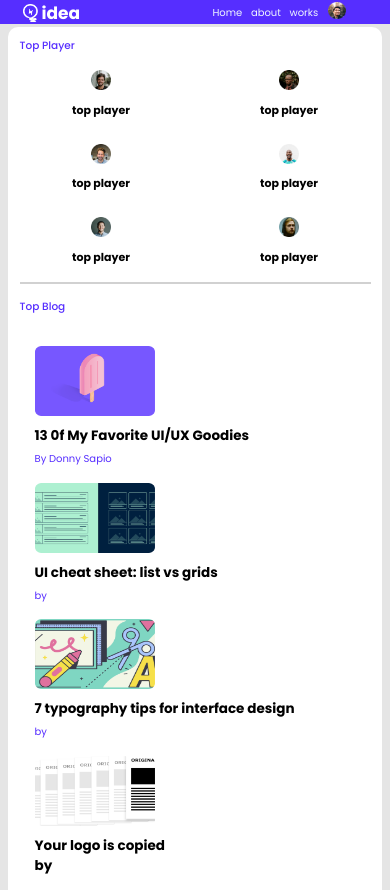
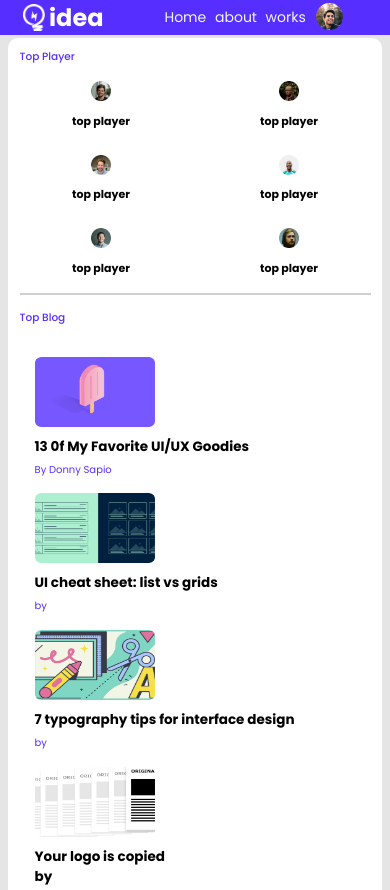
Before and after one commit to saimun5656/project-03-leader-board, a plain HTML site: page index.html in a window 390 px wide. Shown: the top 890 px of the page. Drawn offline with Linux system fonts and the light colour scheme.

Commit message:
nav bar fixed

```diff
--- a/styles/style.css
+++ b/styles/style.css
@@ -11,7 +11,7 @@ body{
 }
 .navbar{
     max-width: 88vw;
-    height: 6.2vw;
+    height: 100%;
     margin: 0 auto;
 }
 .navbar .container div{
@@ -162,11 +162,18 @@ hr{
     border-radius: 1.8vw;
 }
 @media screen and (max-width:576px) {
+    nav img{
+        height: 27px;
+    }
+    nav ul img{
+        position: relative;
+        top: 2px;
+    }
     .header h1{
-        font-size: 17px;
+        font-size: 26x;
     }
     .navbar li{
-        font-size: 10px;
+        font-size: 14px;
     }
     .navbar .container{
         padding-top: 0px;
```
